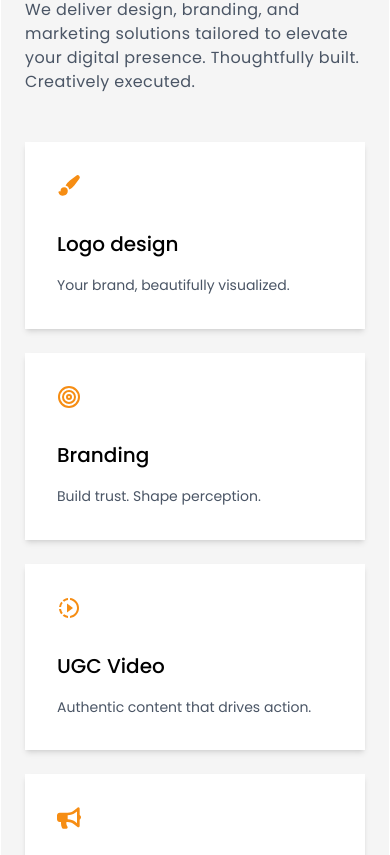
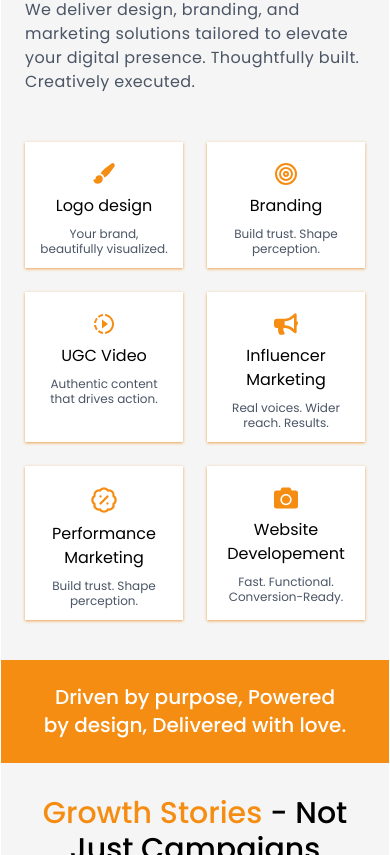
Before and after one commit to Code-X-Novas/winz-infotech-website, a React (Vite) app: page / in a window 390 px wide. Shown: the part 949-1804 px from the top of the page. Built offline with nearby package versions, Linux system fonts and the light colour scheme; a web font is replaced by a local one.

Commit message:
Service card updated

```diff
--- a/src/pages/Home.jsx
+++ b/src/pages/Home.jsx
@@ -373,7 +373,7 @@ const Home = () => {
                 </div>
 
                 {/* Card */}
-                <div className="grid grid-cols-1 md:grid-cols-2 lg:grid-cols-3 gap-6 lg:gap-16 lg:px-10">
+                <div className="grid grid-cols-2 md:grid-cols-2 lg:grid-cols-3 gap-6 sm:gap-x-10 lg:gap-16 lg:px-10">
                     {services.map((service, index) => (
                         <motion.div
                             key={index}
@@ -381,11 +381,11 @@ const Home = () => {
                             whileInView={{ opacity: 1, y: 0 }}
                             transition={{ duration: 0.4, delay: index * 0.1 }}
                             viewport={{ once: true }}
-                            className="bg-white p-8 lg:p-12 xl:p-14 shadow-md hover:shadow-lg transition-shadow duration-300 flex flex-col"
+                            className="bg-white p-3 sm:p-8 lg:p-12 xl:p-14  hover:shadow-lg duration-300 flex flex-col shadow-[#ecad65] shadow text-center transition-shadow"
                         >
-                            <div className="mb-8 flex justify-start">{service.icon}</div>
-                            <h3 className="text-xl lg:text-2xl font-medium mb-4">{service.title}</h3>
-                            <p className="text-gray-600 text-sm lg:text-base leading-relaxed">{service.desc}</p>
+                            <div className="mt-2 sm:mt-0 mb-2 sm:mb-8 flex justify-center sm:justify-start">{service.icon}</div>
+                            <h3 className="text-base sm:text-xl lg:text-2xl font-normal sm:font-medium mb-2 sm:mb-4">{service.title}</h3>
+                            <p className="text-gray-600 text-xs sm:text-sm lg:text-base leading-tight sm:leading-relaxed">{service.desc}</p>
                         </motion.div>
                     ))}
                 </div>
```
